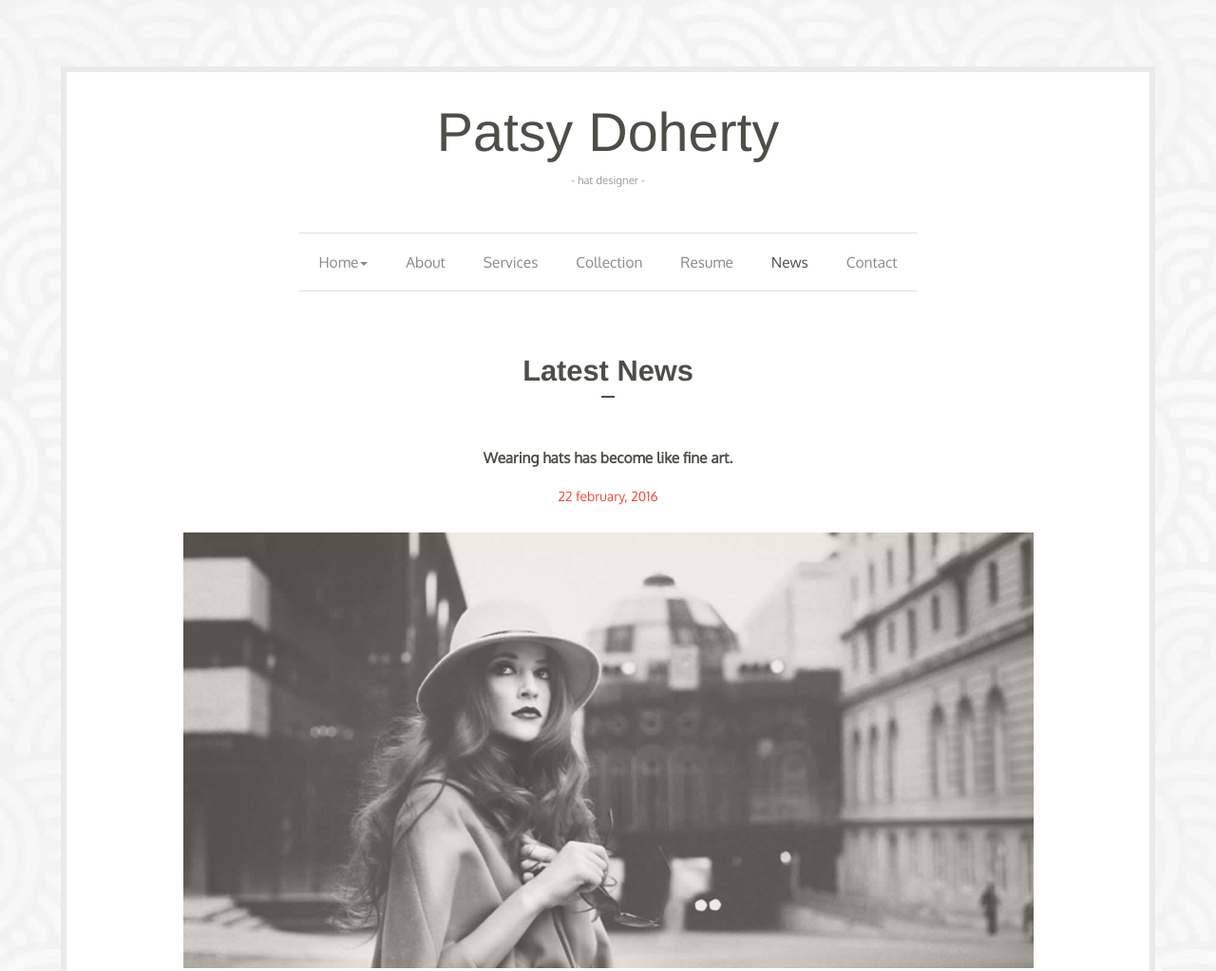
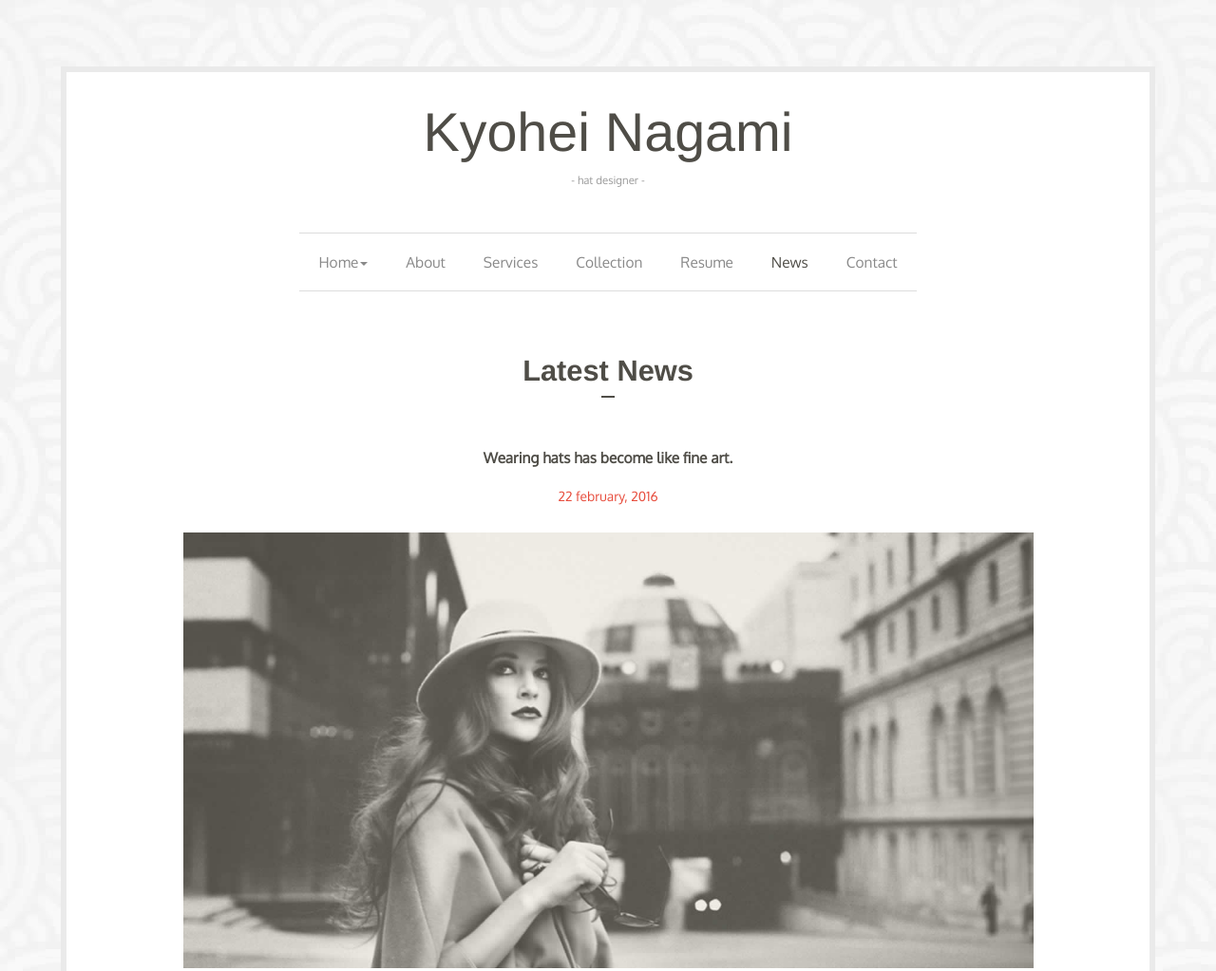
Before and after one commit to KNpresents/portfolio, a plain HTML site: page news.html in a window 1280 px wide. Shown: the top 1023 px of the page at 95% size. Drawn offline with Linux system fonts and the light colour scheme; a web font is replaced by a local one.

Commit message:
Update news.html

```diff
--- a/news.html
+++ b/news.html
@@ -2,7 +2,7 @@
 <html lang="en">
 
     <head>
-        <title>Patsy Doherty -  News </title>
+        <title>Kyohei Nagami -  News </title>
 
         <meta charset="utf-8">
         <meta name="description" content="">
@@ -30,7 +30,7 @@
    <div class="wrapper">
   	  <div class="col-md-12">
          <!-- Logo -->
-         <div class="brand wow fadeIn" data-wow-delay="0.1s"> Patsy Doherty
+         <div class="brand wow fadeIn" data-wow-delay="0.1s"> Kyohei Nagami
            <div class="title"> - hat designer -  </div>
          </div>
 
@@ -45,7 +45,7 @@
                     <span class="icon-bar"></span>
                 </button>
                 <!-- navbar-brand is hidden on larger screens, but visible when the menu is collapsed -->
-                <div class="navbar-brand"><a href="">Patsy Doherty</a>
+                <div class="navbar-brand"><a href="">Kyohei Nagami</a>
                 <div class="title"> - hat designer - </div>
                 </div>
 
```
